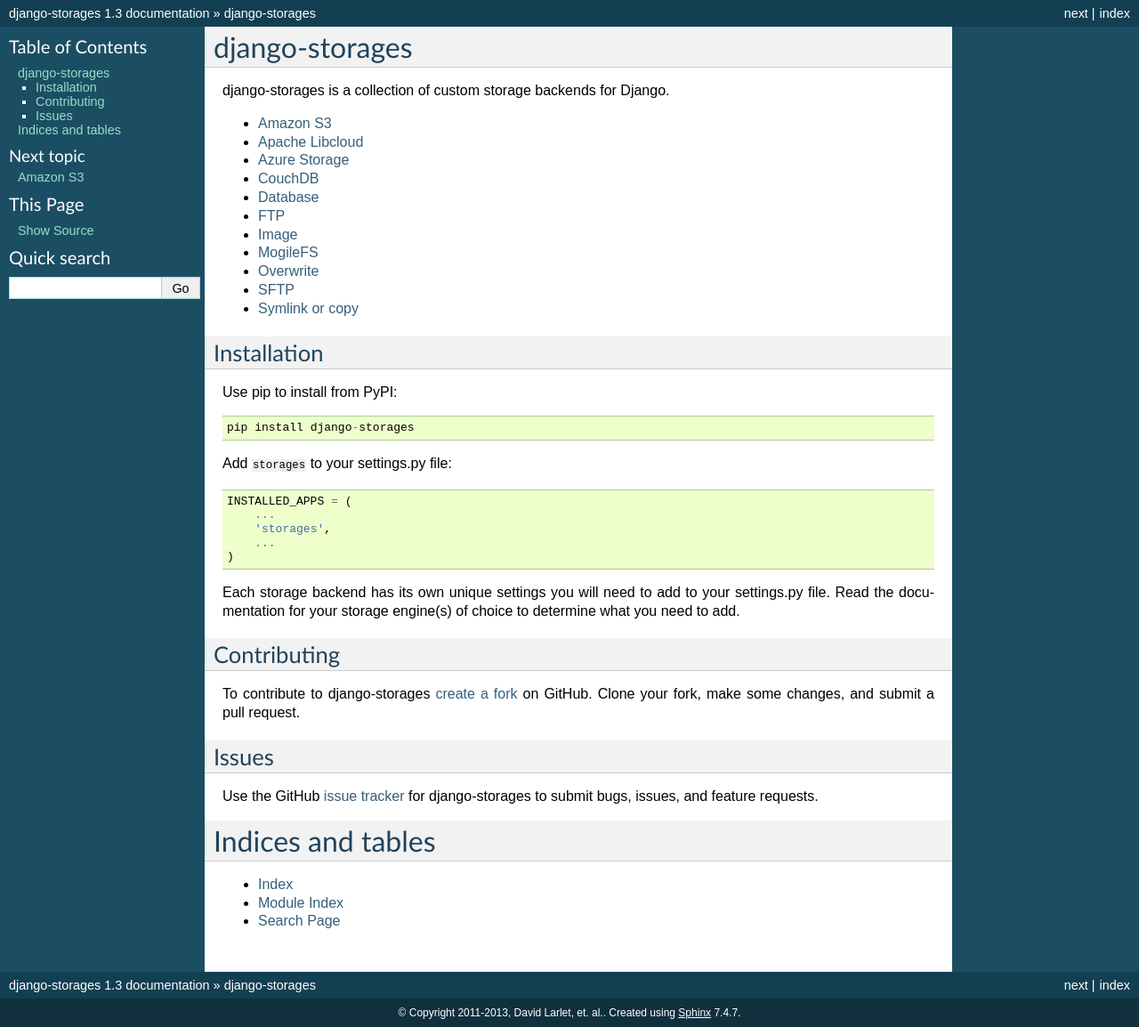
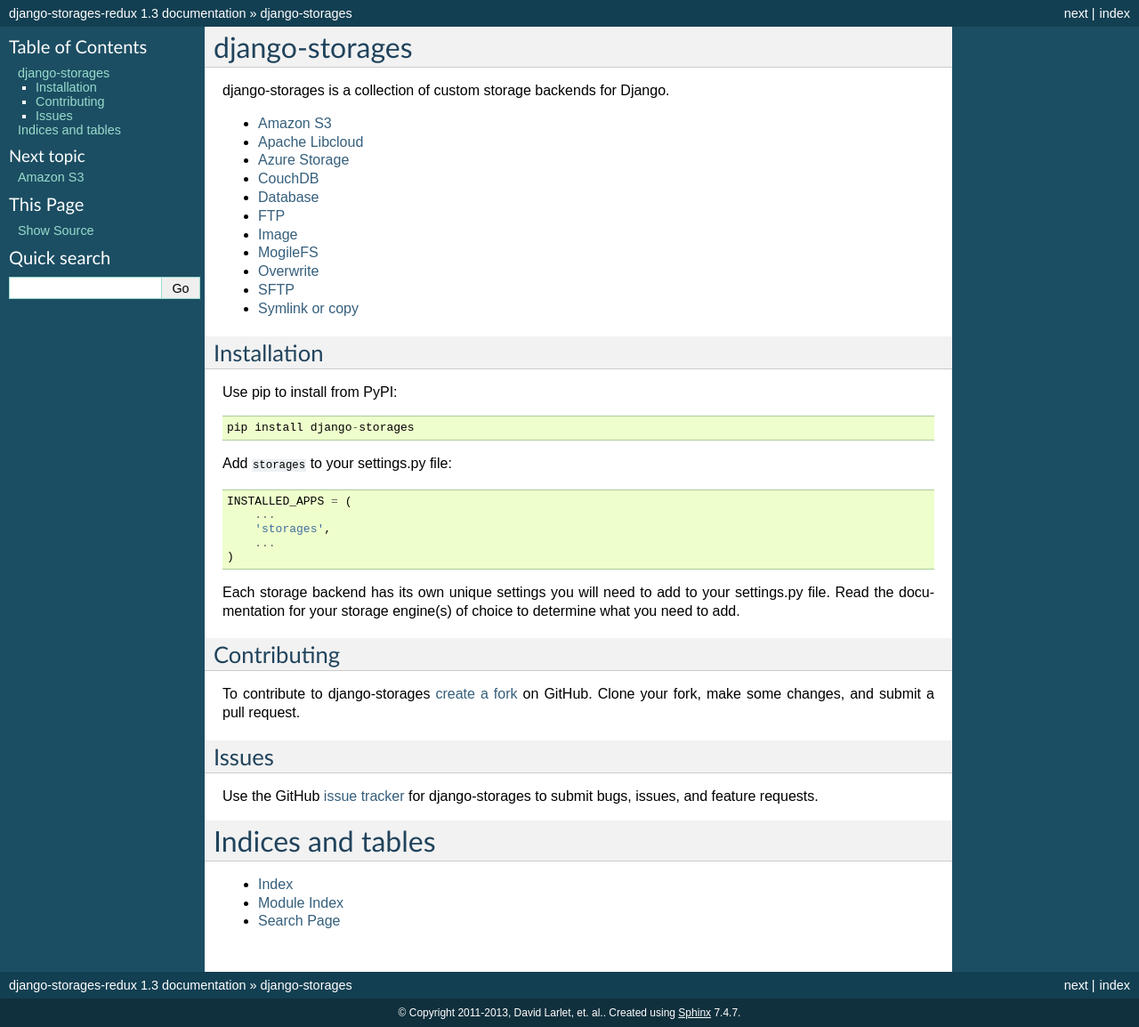
Before and after one commit to jschneier/django-storages, a Sphinx documentation site: the page built from docs/index.rst, in a window 1280 px wide. Shown: the whole page at 89% size. Built offline with Sphinx 7.4.7, drawn with Linux system fonts in a browser that asks for light colours.

Commit message:
Change doc project name to let build it on rtfd fixes #42

```diff
--- a/README.rst
+++ b/README.rst
@@ -71,9 +71,9 @@
 
 Documentation
 =============
-The original documentation for django-storages is located at http://django-storages.readthedocs.org/.
-Stay tuned for forthcoming documentation updates.
-
+The documentation for this fork lives at
+http://django-storages-redux.readthedocs.org/, the `django-storages` being already
+taken by the original fork.
 
 Contributing
 ============
--- a/docs/conf.py
+++ b/docs/conf.py
@@ -41,7 +41,7 @@
 master_doc = 'index'
 
 # General information about the project.
-project = u'django-storages'
+project = u'django-storages-redux'
 copyright = u'2011-2013, David Larlet, et. al.'
 
 # The version info for the project you're documenting, acts as replacement for
```
